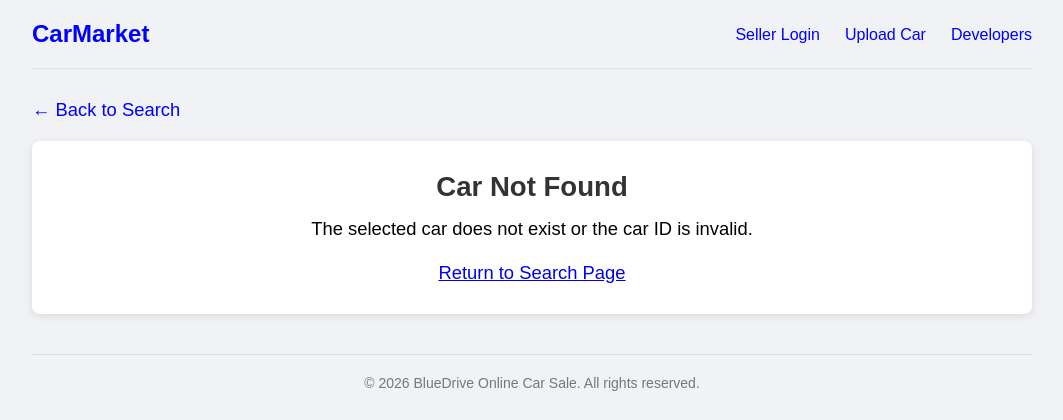
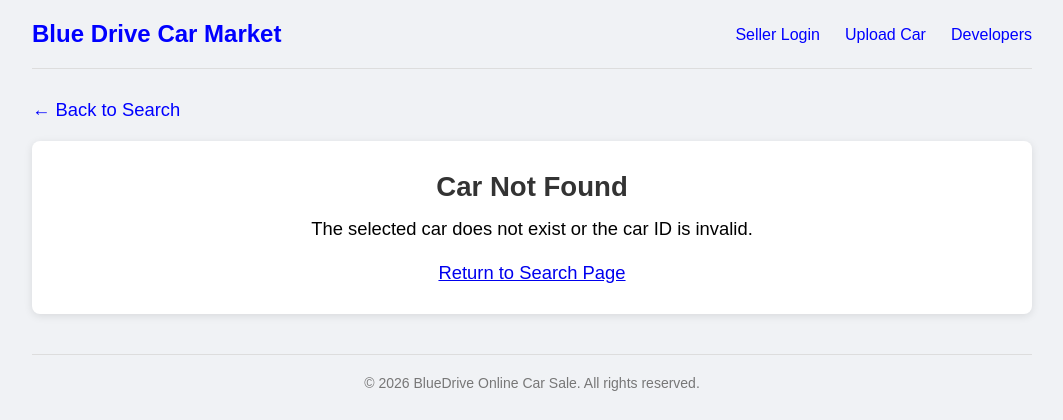
Before and after one commit to Guozhilin114/Coursework-A-Delivery-3-BlueDrive-Online-Car-Sale, a PHP site: page /public/car-detail.php in a window 1280 px wide. Shown: the top 420 px of the page, without its empty margins (108-1171 px from the left). Run offline with PHP 8.4, Linux system fonts and the light colour scheme.

Commit message:
Update car-detail.php

```diff
--- a/public/car-detail.php
+++ b/public/car-detail.php
@@ -38,7 +38,7 @@ function displayPrice($price) {
 <head>
     <meta charset="UTF-8">
     <meta name="viewport" content="width=device-width, initial-scale=1.0">
-    <title>Car Details - Used Car Marketplace</title>
+    <title>Car Details - Blue Drive Car Market</title>
 
     <style>
         * {
@@ -161,7 +161,7 @@ function displayPrice($price) {
             line-height: 1.6;
             color: #666;
         }
-        // redesign contact seller
+        /*redesign contact seller*/
         .contact-seller {
             margin-top: 40px;
             padding: 28px;
@@ -281,7 +281,7 @@ function displayPrice($price) {
 <body>
     <div class="container">
         <header>
-            <div class="logo">CarMarket</div>
+            <div class="logo">Blue Drive Car Market</div>
             <div class="nav-links">
                 <a href="seller-login.php">Seller Login</a>
                 <a href="add-car.php">Upload Car</a>
@@ -290,7 +290,6 @@ function displayPrice($price) {
         </header>
 
         <a href="search.php" class="back-link">← Back to Search</a>
-
         <?php if (!$car): ?>
             <div class="message-box">
                 <h2>Car Not Found</h2>
```
